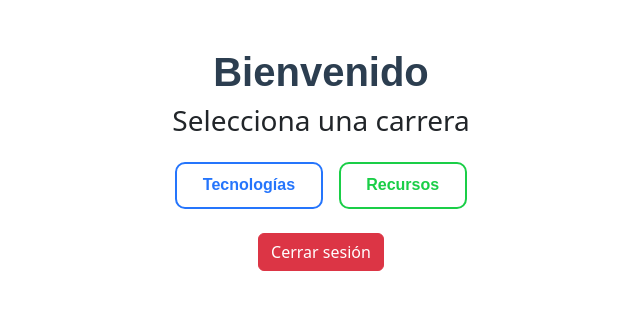
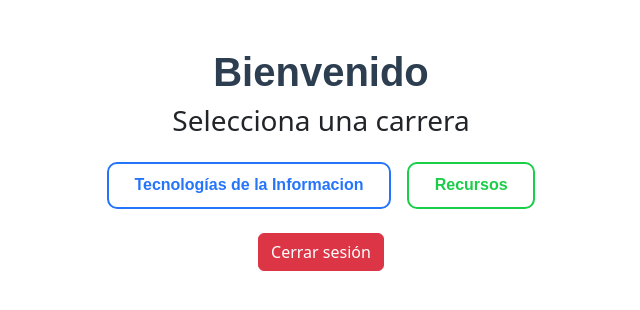
Before and after one commit to Anisaguirre/sistema-horas, a Vue app: page /selector in a window 1280 px wide. Shown: the top 310 px of the page, without its empty margins (319-959 px from the left). Built offline with nearby package versions, Linux system fonts and the light colour scheme.

Commit message:
Cambio en boton de tecnologias

```diff
--- a/src/components/SelectorCarrera.vue
+++ b/src/components/SelectorCarrera.vue
@@ -4,7 +4,7 @@
     <h3 class="">Selecciona una carrera</h3>
     <div class="d-flex justify-content-center gap-3 mt-4">
 
-    <button class="btn-carrera" @click="$router.push('/tecnologias')">Tecnologías</button>
+    <button class="btn-carrera" @click="$router.push('/tecnologias')">Tecnologías de la Informacion</button>
     <button class="btn-carrera2" @click="$router.push('/recursos')">Recursos</button>
 
   </div>
--- a/src/router/index.js
+++ b/src/router/index.js
@@ -46,8 +46,8 @@ const routes = [
 ];
 
 const router = createRouter({
-  history: createWebHistory(),
+  history: createWebHistory(process.env.BASE_URL),
   routes,
-});
+})
 
 export default router;
--- a/vue.config.js
+++ b/vue.config.js
@@ -1,4 +1,6 @@
 const { defineConfig } = require('@vue/cli-service')
+
 module.exports = defineConfig({
-  transpileDependencies: true
+  transpileDependencies: true,
+  publicPath: './'
 })
```
